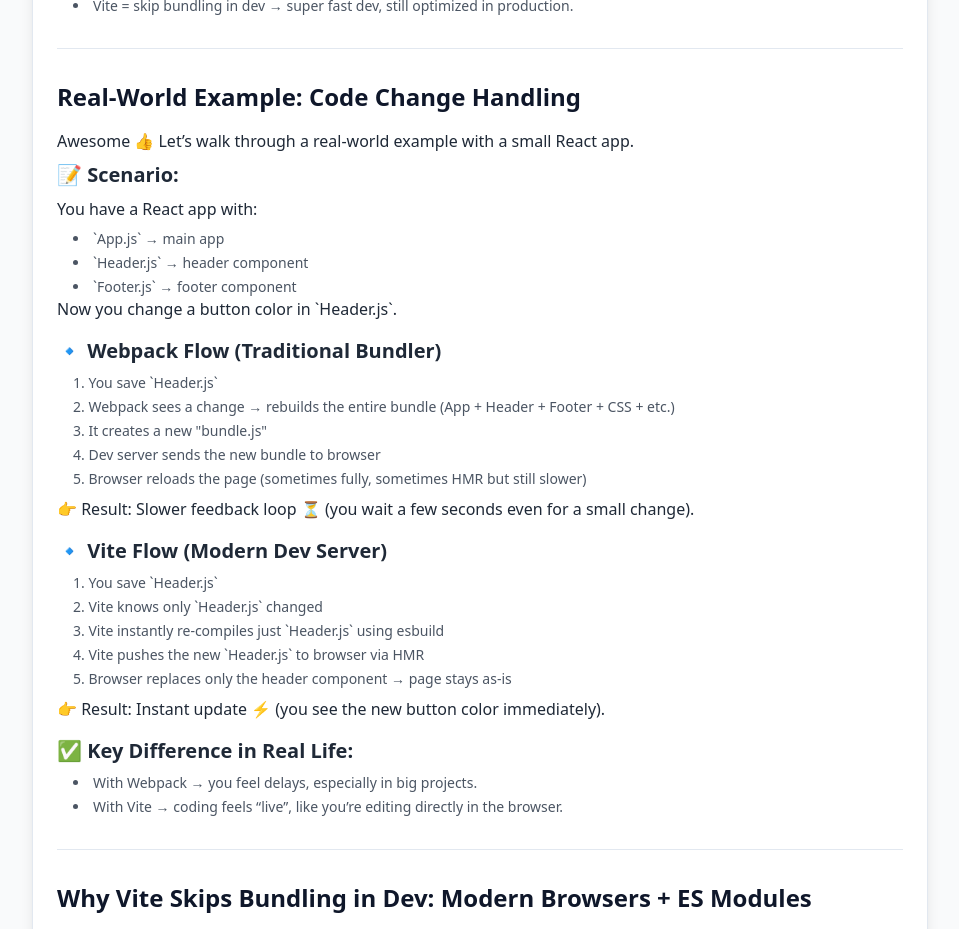
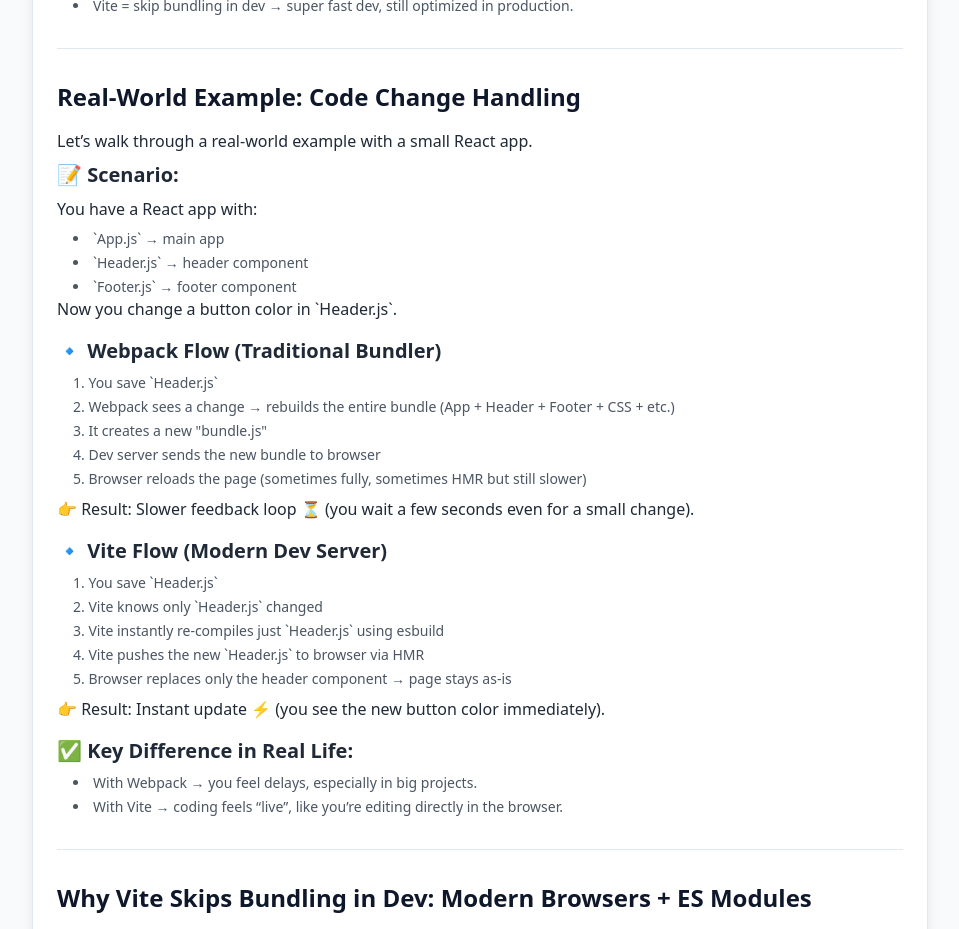
Before and after one commit to pavankm327/front-end-tools, a React (Vite) app: page /vite-explanation in a window 1280 px wide. Shown: the part 4340-5269 px from the top of the page, without its empty margins (160-1119 px from the left). Built offline with nearby package versions, Linux system fonts and the light colour scheme.

Commit message:
Updated src/pages/ViteExplanation.tsx

```diff
--- a/src/pages/ViteExplanation.tsx
+++ b/src/pages/ViteExplanation.tsx
@@ -228,7 +228,7 @@ bundle.css
 
           <section>
             <h2 className="text-2xl font-bold mb-4 text-primary dark:text-primary-foreground">Real-World Example: Code Change Handling</h2>
-            <p className="mb-2">Awesome 👍 Let’s walk through a real-world example with a small React app.</p>
+            <p className="mb-2">Let’s walk through a real-world example with a small React app.</p>
             <h3 className="text-xl font-semibold mb-2">📝 Scenario:</h3>
             <p className="mb-2">You have a React app with:</p>
             <ul className="list-disc list-inside space-y-1 ml-4 text-sm text-gray-600 dark:text-gray-400">
```
